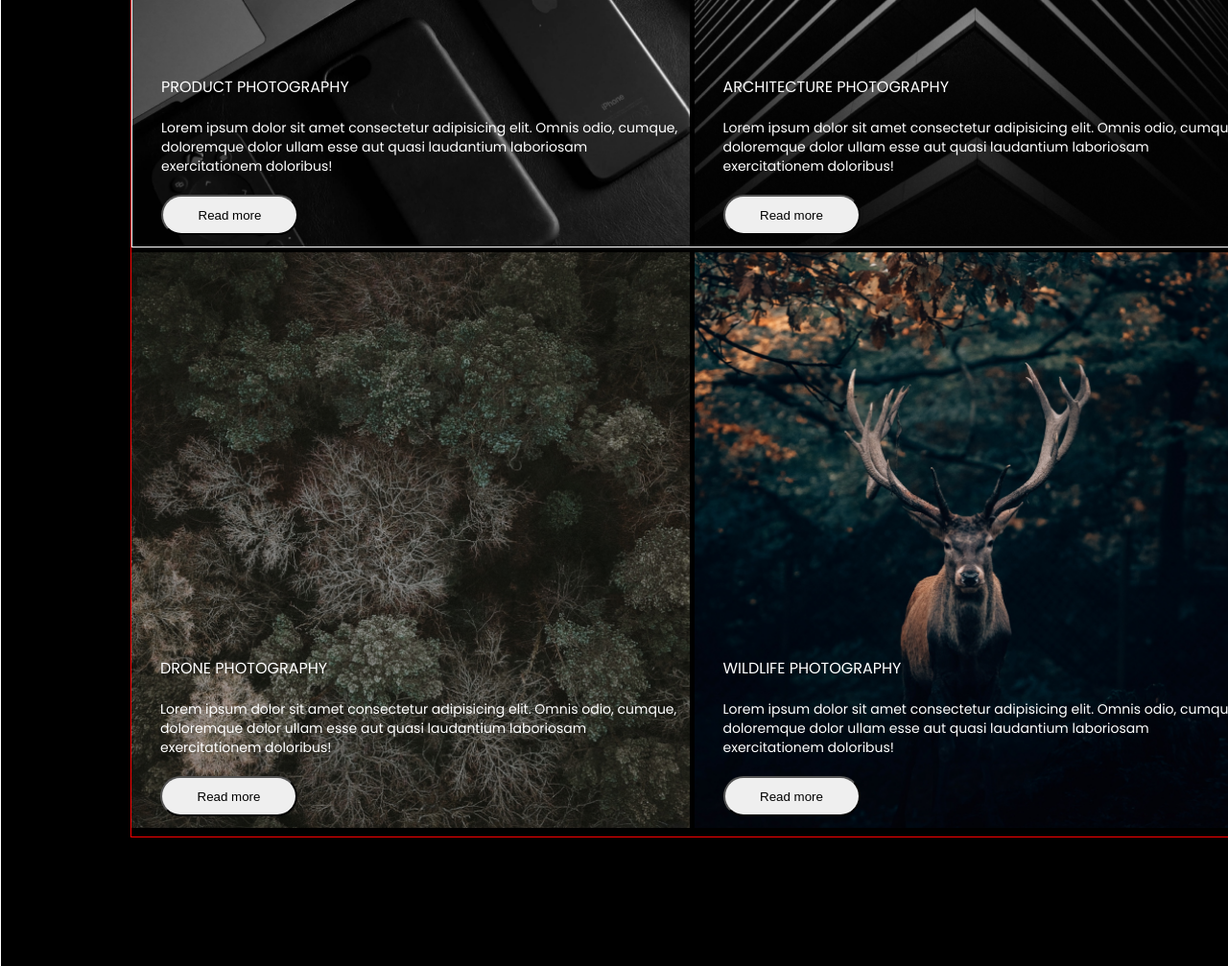
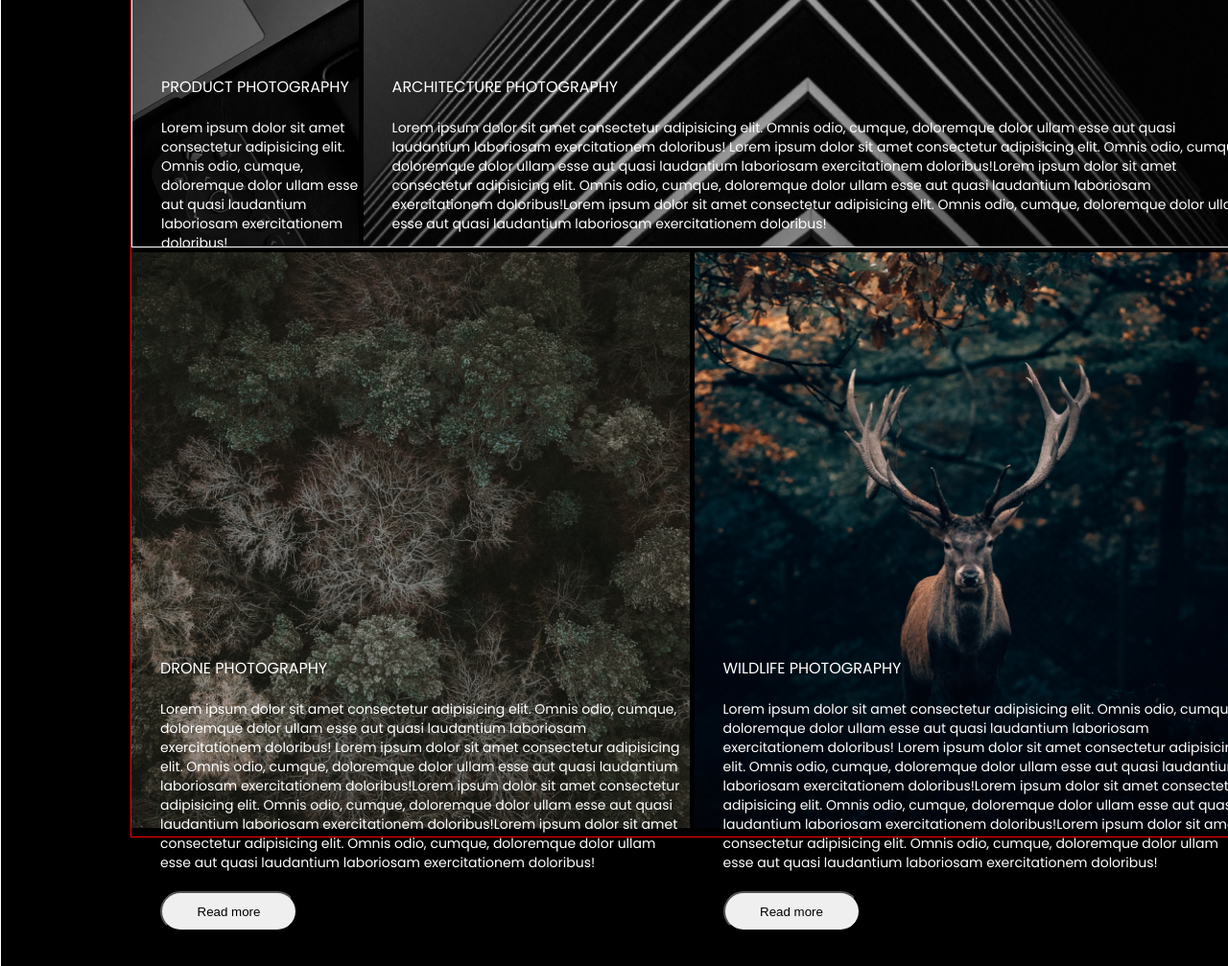
Before and after one commit to Bretony/Aperture, a plain HTML site: page index.html in a window 1280 px wide. Shown: the part 1440-2447 px from the top of the page at 96% size. Drawn offline with Linux system fonts and the light colour scheme.

Commit message:
Update index.html

```diff
--- a/index.html
+++ b/index.html
@@ -62,7 +62,12 @@
                 <div class="continut">
                 <p class="textf">ARCHITECTURE PHOTOGRAPHY</p>
             <p class="textg">Lorem ipsum dolor sit amet consectetur adipisicing elit. Omnis
-                odio, cumque, doloremque dolor ullam esse aut quasi laudantium laboriosam exercitationem doloribus!</p>
+                odio, cumque, doloremque dolor ullam esse aut quasi laudantium laboriosam exercitationem doloribus!
+                Lorem ipsum dolor sit amet consectetur adipisicing elit. Omnis
+                odio, cumque, doloremque dolor ullam esse aut quasi laudantium laboriosam exercitationem doloribus!Lorem ipsum dolor sit amet consectetur adipisicing elit. Omnis
+                odio, cumque, doloremque dolor ullam esse aut quasi laudantium laboriosam exercitationem doloribus!Lorem ipsum dolor sit amet consectetur adipisicing elit. Omnis
+                odio, cumque, doloremque dolor ullam esse aut quasi laudantium laboriosam exercitationem doloribus!
+            </p>
                 <button class="read">Read more</button>
                 </div></div></div>
             <div class="randsec">
@@ -70,14 +75,24 @@
                 <div class="continut">
                     <p class="textf">DRONE PHOTOGRAPHY</p>
                 <p class="textg">Lorem ipsum dolor sit amet consectetur adipisicing elit. Omnis
-                    odio, cumque, doloremque dolor ullam esse aut quasi laudantium laboriosam exercitationem doloribus!</p>
+                    odio, cumque, doloremque dolor ullam esse aut quasi laudantium laboriosam exercitationem doloribus!
+                Lorem ipsum dolor sit amet consectetur adipisicing elit. Omnis
+                odio, cumque, doloremque dolor ullam esse aut quasi laudantium laboriosam exercitationem doloribus!Lorem ipsum dolor sit amet consectetur adipisicing elit. Omnis
+                odio, cumque, doloremque dolor ullam esse aut quasi laudantium laboriosam exercitationem doloribus!Lorem ipsum dolor sit amet consectetur adipisicing elit. Omnis
+                odio, cumque, doloremque dolor ullam esse aut quasi laudantium laboriosam exercitationem doloribus!
+                </p>
                     <button class="read">Read more</button>
                 </div></div>
             <div class="pzfour">
                 <div class="continut">
                     <p class="textf">WILDLIFE PHOTOGRAPHY</p>
                 <p class="textg">Lorem ipsum dolor sit amet consectetur adipisicing elit. Omnis
-                    odio, cumque, doloremque dolor ullam esse aut quasi laudantium laboriosam exercitationem doloribus!</p>
+                    odio, cumque, doloremque dolor ullam esse aut quasi laudantium laboriosam exercitationem doloribus!
+                Lorem ipsum dolor sit amet consectetur adipisicing elit. Omnis
+                odio, cumque, doloremque dolor ullam esse aut quasi laudantium laboriosam exercitationem doloribus!Lorem ipsum dolor sit amet consectetur adipisicing elit. Omnis
+                odio, cumque, doloremque dolor ullam esse aut quasi laudantium laboriosam exercitationem doloribus!Lorem ipsum dolor sit amet consectetur adipisicing elit. Omnis
+                odio, cumque, doloremque dolor ullam esse aut quasi laudantium laboriosam exercitationem doloribus!
+                </p>
                     <button class="read">Read more</button>
                 </div></div></div>
         </div>
```
